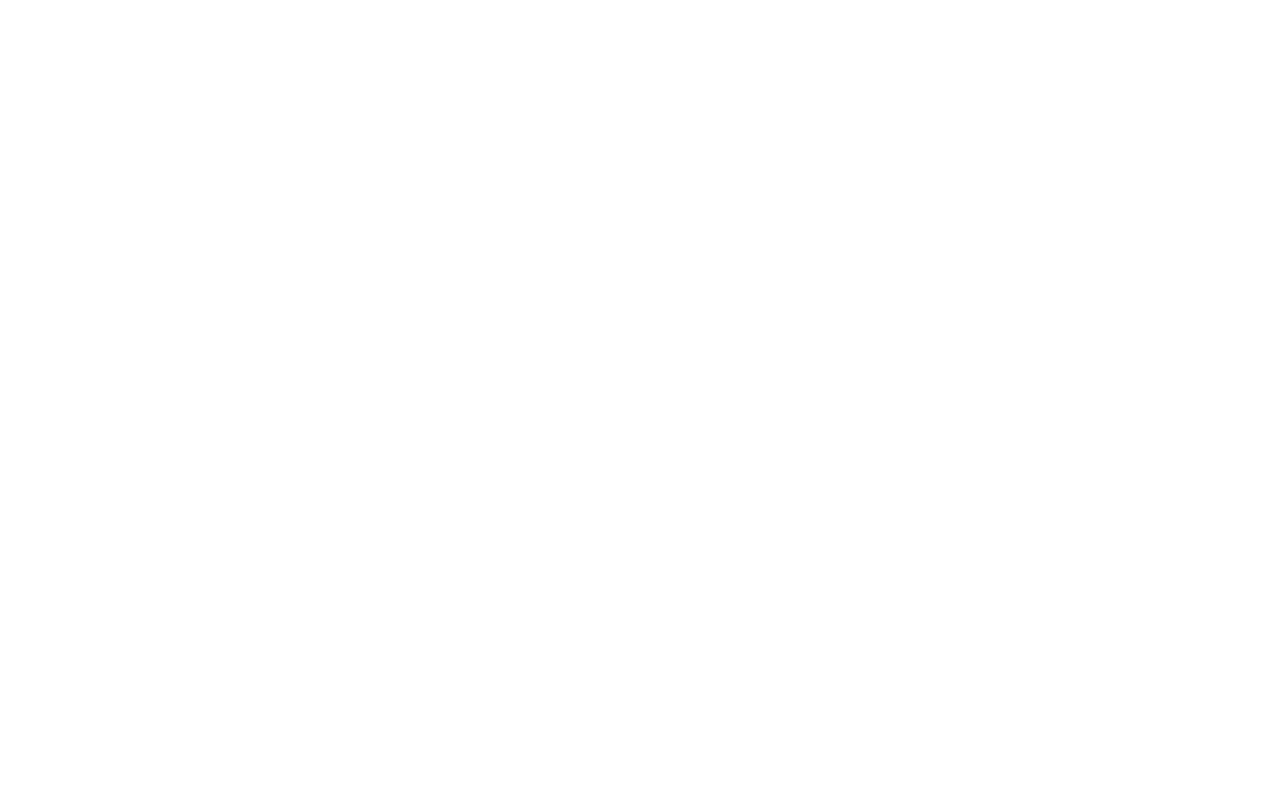
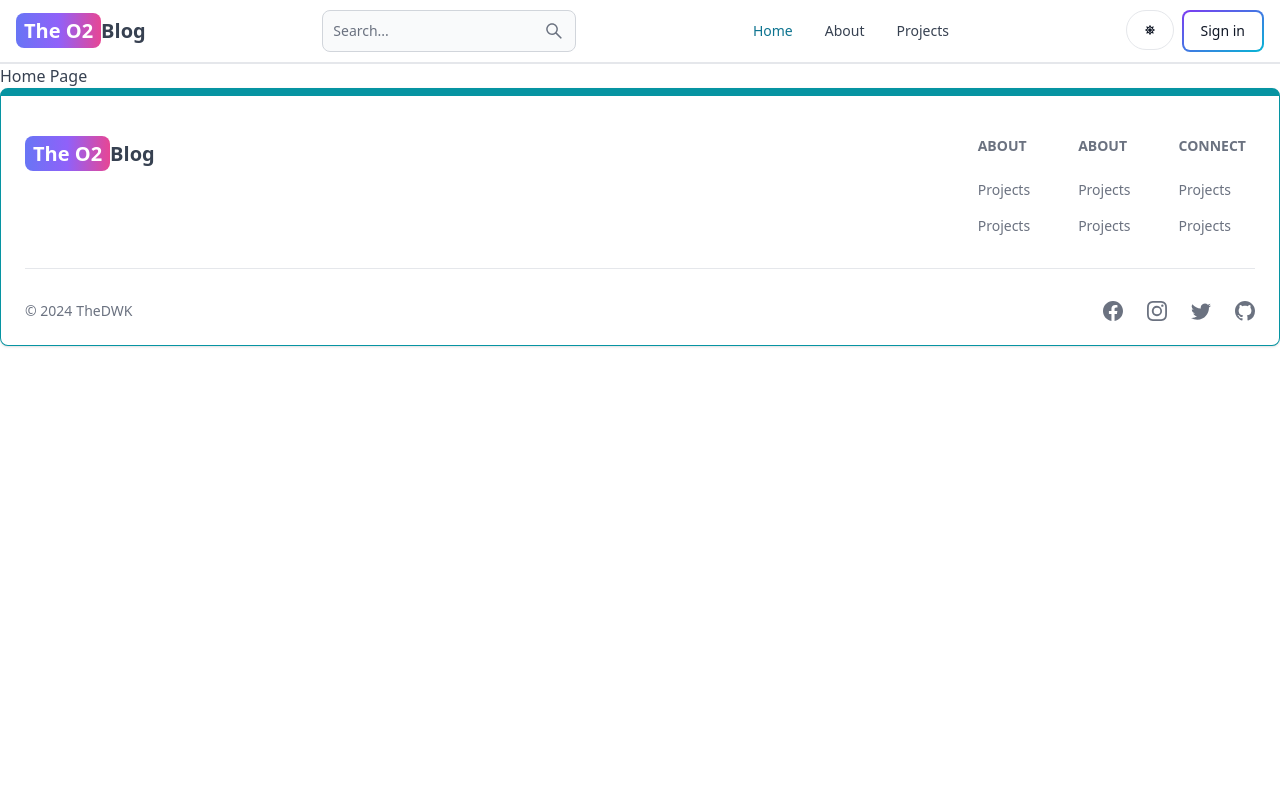
Before and after one commit to thewdk/blog-app-alx, a React (Vite) app in the folder client/: page / in a window 1280 px wide. Shown: the top 800 px of the page. Built offline with nearby package versions, Linux system fonts and the light colour scheme; no server answers.

Commit message:
make dashbord private

```diff
--- a/client/src/App.jsx
+++ b/client/src/App.jsx
@@ -7,6 +7,7 @@
 import Projects from './pages/Projects'
 import Header from './components/Header'
 import Footer from './components/Footer'
+import PrivateRoute from './components/PrivateRoute'
 
 export default function App() {
   return (
@@ -15,7 +16,9 @@
       <Routes>
         <Route path='/' element={<Home />} />
         <Route path='/about' element={<About />} />
-        <Route path='/dashboard' element={<Dashboard />} />
+        <Route element={<PrivateRoute/>}>
+          <Route path='/dashboard' element={<Dashboard />} />
+        </Route>
         <Route path='/projects' element={<Projects />} />
         <Route path='/sign-in' element={<Signin />} />
         <Route path='/sign-up' element={<Signup />} />
--- a/client/src/components/Header.jsx
+++ b/client/src/components/Header.jsx
@@ -29,7 +29,7 @@
       </Button>
       <div className='flex gap-2 md:order-2'>
         <Button className='w-12 h-10 hidden sm:inline' color='gray' pill onClick={() => dispatch(toggleTheme())}>
-          {theme === 'light' ? <FaSun/> : FaMoon}
+          {theme === 'light' ? <FaSun/> : <FaMoon/>}
         </Button>
         {currentUser ? (
           <Dropdown
--- /dev/null
+++ b/client/src/components/PrivateRoute.jsx
@@ -0,0 +1,8 @@
+import React from 'react'
+import { useSelector } from "react-redux";
+import { Outlet, Navigate } from 'react-router-dom';
+
+export default function PrivateRoute() {
+    const { currentUser } = useSelector((state) => state.user)
+  return currentUser ? <Outlet/> : <Navigate to='sign-in' />
+}
--- a/client/src/components/ThemeProvider.jsx
+++ b/client/src/components/ThemeProvider.jsx
@@ -1,4 +1,4 @@
-import React from 'react'
+// import React from 'react'
 import { useSelector } from 'react-redux'
 
 
@@ -6,8 +6,10 @@
     const {theme} = useSelector(state => state.theme)
   return (
     <div className={theme}>
-        <div className="bg-white text-gray-700 dark:text-gray-700 dark:bg-[rgb(16,23,42)]  min-h-screen"></div>
+        <div className="bg-white text-gray-700 dark:text-gray-700 dark:bg-[rgb(16,23,42)]  min-h-screen">
+
       {children}
+        </div>
     </div>
   )
 }
```
